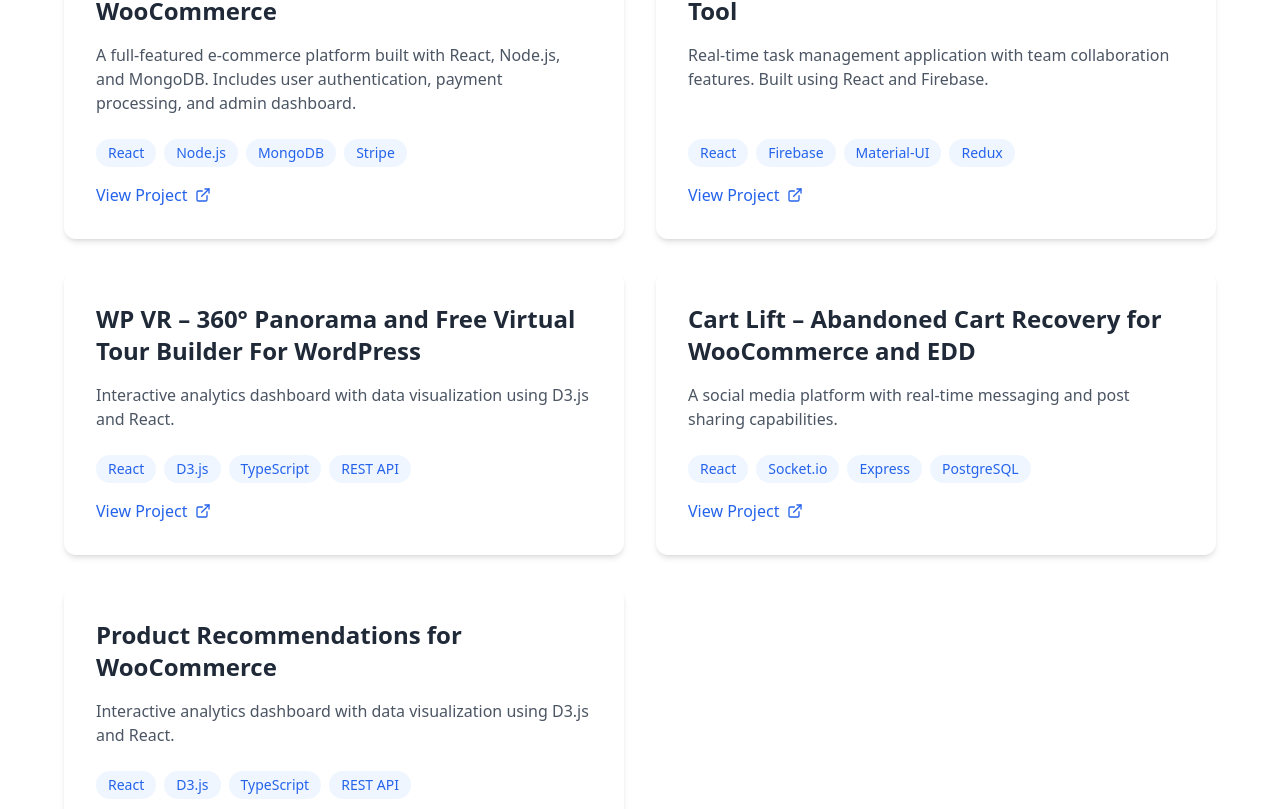
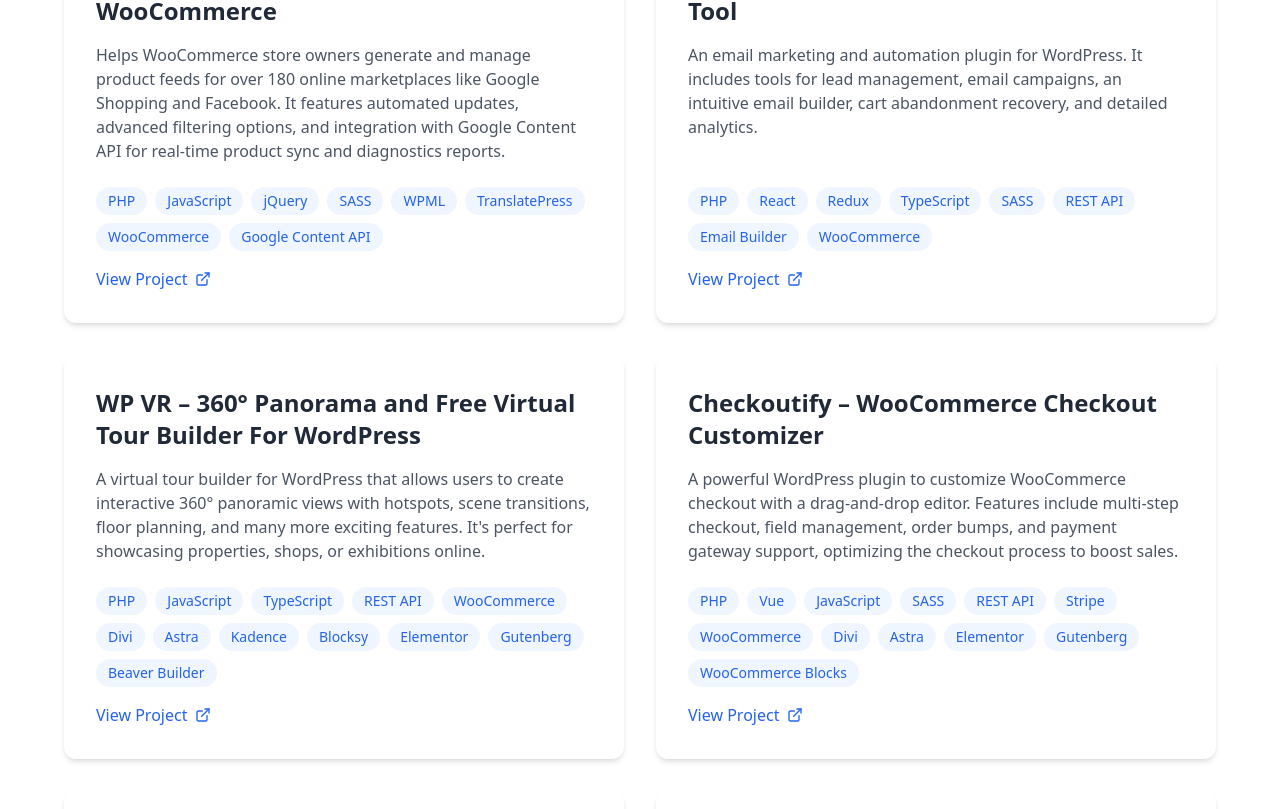
Before and after one commit to mhshujon/mhshujon.github.io, a React (Vite) app: page / in a window 1280 px wide. Shown: the part 2531-3340 px from the top of the page. Built offline with nearby package versions, Linux system fonts and the light colour scheme.

Commit message:
Add detailed project descriptions

```diff
--- a/src/components/Projects.tsx
+++ b/src/components/Projects.tsx
@@ -3,32 +3,38 @@
 const projects = [
   {
     title: "Product Feed Manager for WooCommerce",
-    description: "A full-featured e-commerce platform built with React, Node.js, and MongoDB. Includes user authentication, payment processing, and admin dashboard.",
-    tech: ["React", "Node.js", "MongoDB", "Stripe"],
+    description: "Helps WooCommerce store owners generate and manage product feeds for over 180 online marketplaces like Google Shopping and Facebook. It features automated updates, advanced filtering options, and integration with Google Content API for real-time product sync and diagnostics reports.",
+    tech: ["PHP", "JavaScript", "jQuery", "SASS", "WPML", "TranslatePress", "WooCommerce", "Google Content API"],
     link: "https://wordpress.org/plugins/best-woocommerce-feed"
   },
   {
     title: "Mail Mint - Email Marketing Automation Tool",
-    description: "Real-time task management application with team collaboration features. Built using React and Firebase.",
-    tech: ["React", "Firebase", "Material-UI", "Redux"],
+    description: "An email marketing and automation plugin for WordPress. It includes tools for lead management, email campaigns, an intuitive email builder, cart abandonment recovery, and detailed analytics.",
+    tech: ["PHP", "React", "Redux", "TypeScript", "SASS", "REST API", "Email Builder", "WooCommerce"],
     link: "https://wordpress.org/plugins/mail-mint"
   },
   {
     title: "WP VR – 360° Panorama and Free Virtual Tour Builder For WordPress",
-    description: "Interactive analytics dashboard with data visualization using D3.js and React.",
-    tech: ["React", "D3.js", "TypeScript", "REST API"],
+    description: "A virtual tour builder for WordPress that allows users to create interactive 360° panoramic views with hotspots, scene transitions, floor planning, and many more exciting features. It's perfect for showcasing properties, shops, or exhibitions online.",
+    tech: ["PHP", "JavaScript", "TypeScript", "REST API", "WooCommerce", "Divi", "Astra", "Kadence", "Blocksy", "Elementor", "Gutenberg", "Beaver Builder"],
     link: "https://wordpress.org/plugins/wpvr"
   },
   {
+    title: "Checkoutify – WooCommerce Checkout Customizer",
+    description: "A powerful WordPress plugin to customize WooCommerce checkout with a drag-and-drop editor. Features include multi-step checkout, field management, order bumps, and payment gateway support, optimizing the checkout process to boost sales.",
+    tech: ["PHP", "Vue", "JavaScript", "SASS", "REST API", "Stripe", "WooCommerce", "Divi", "Astra", "Elementor", "Gutenberg", "WooCommerce Blocks"],
+    link: "https://rextheme.com/checkoutify-checkout-field-manager-for-woocommerce/"
+  },
+  {
     title: "Cart Lift – Abandoned Cart Recovery for WooCommerce and EDD",
-    description: "A social media platform with real-time messaging and post sharing capabilities.",
-    tech: ["React", "Socket.io", "Express", "PostgreSQL"],
+    description: "A WooCommerce and EDD plugin designed to recover abandoned carts with automated email and SMS reminders, customizable templates, and performance analytics.",
+    tech: ["PHP", "Vue", "JavaScript", "SASS", "REST API", "Woocommerce", "Easy Digital Downloads (EDD)"],
     link: "https://wordpress.org/plugins/cart-lift"
   },
   {
     title: "Product Recommendations for WooCommerce",
-    description: "Interactive analytics dashboard with data visualization using D3.js and React.",
-    tech: ["React", "D3.js", "TypeScript", "REST API"],
+    description: "Allows WooCommerce store owners to display upsell and cross-sell product recommendations based on categories, tags, or user behavior to boost sales and engagement.",
+    tech: ["PHP", "React", "TailWindCSS", "REST API", "Woocommerce", "Divi", "Astra", "Elementor", "Gutenberg", "WooCommerce Blocks"],
     link: "https://wordpress.org/plugins/product-recommendations-addon-for-woocommerce/"
   },
 ];
```
